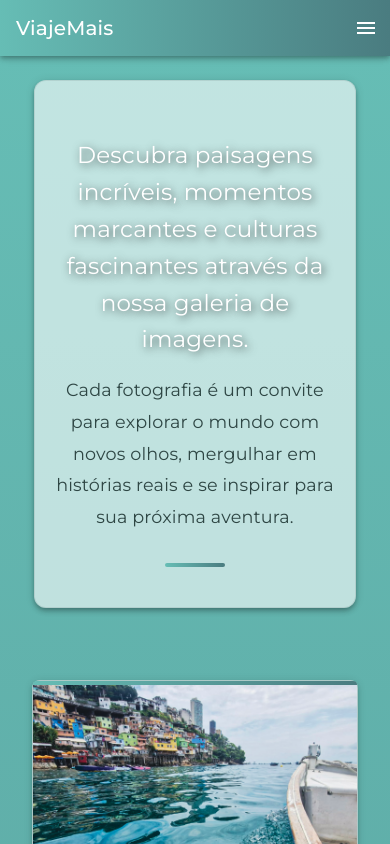
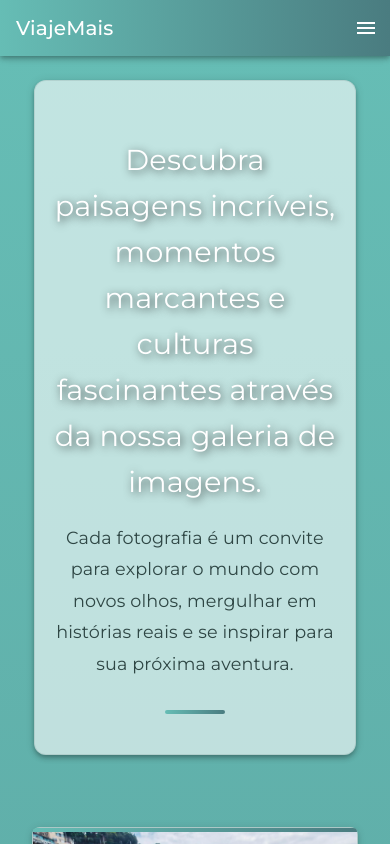
Before and after one commit to isahpao/viajemais, a React (Vite) app: page /galeria in a window 390 px wide. Shown: the top 844 px of the page. Built offline with nearby package versions, Linux system fonts and the light colour scheme.

Commit message:
Corrigindo responsividade

```diff
--- a/src/pages/Galeria/Galeria.jsx
+++ b/src/pages/Galeria/Galeria.jsx
@@ -72,7 +72,7 @@ export default function Galeria() {
                 mt: 2,
                 color: "#fff",
                 fontSize: {
-                  xs: "1.440rem",
+                  xs: "1.8rem",
                   sm: "2.125rem",
                 },
               }}>
@@ -143,8 +143,7 @@ export default function Galeria() {
               "&:hover": {
                 backgroundColor: "rgba(0,0,0,0.7)",
               },
-            }}
-          >
+            }}>
             <CloseIcon />
           </IconButton>
 
```
